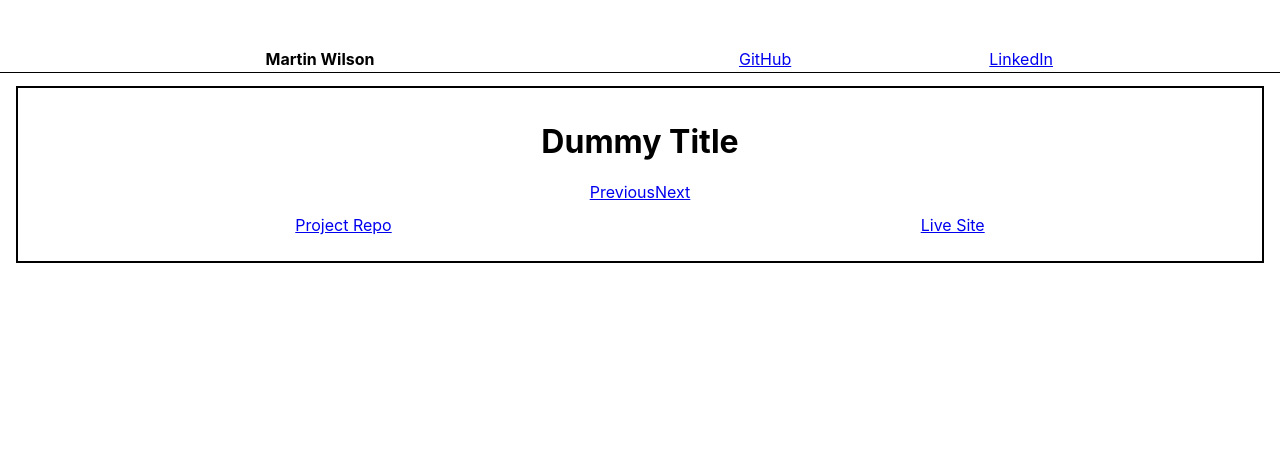
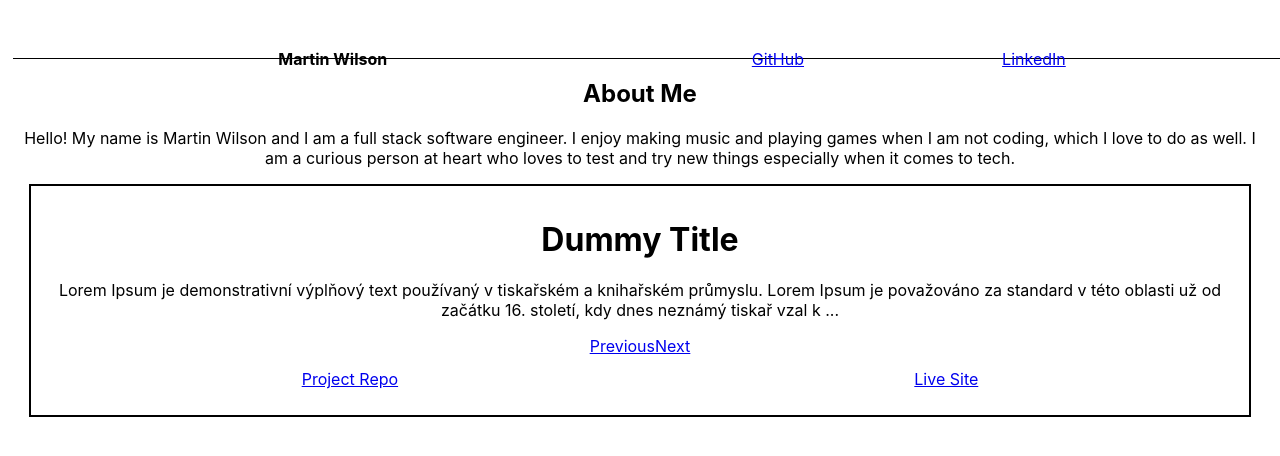
Before and after one commit to TelleDelly/Portfolio, a React (Create React App) app in the folder portfolio/: page / in a window 1280 px wide. Shown: the top 456 px of the page. Built offline with nearby package versions, Linux system fonts and the light colour scheme.

Commit message:
starting up again

```diff
--- a/portfolio/src/App.js
+++ b/portfolio/src/App.js
@@ -1,6 +1,7 @@
 import './App.css';
 import Header from './Components/Header/Header';
 import ProjectCard from './Components/ProjectCard/ProjectCard';
+import Bio from './Components/Bio/Bio';
 
 const ProjectData = [
   {
@@ -25,6 +26,7 @@ function App() {
   return (
     <div className="App">
       <Header></Header>
+      <Bio></Bio>
       <ProjectCard projectData={ProjectData[0]}></ProjectCard>
     </div>
   );
--- /dev/null
+++ b/portfolio/src/Components/Bio/Bio.css
@@ -0,0 +1,9 @@
+bio-container{
+    margin-right: 24px;
+    border: 1px solid black;
+    width: 100%;
+    height: 300px;
+}
+div{
+    margin: 0.4rem;
+}
--- /dev/null
+++ b/portfolio/src/Components/Bio/Bio.jsx
@@ -0,0 +1,17 @@
+import React from 'react'
+import './Bio.css'
+
+const Bio = () => {
+  return (
+    <div className='bio-container'>
+      <h2>About Me</h2>
+      <p>
+        Hello! My name is Martin Wilson and I am a full stack software engineer. I enjoy making music and
+        playing games when I am not coding, which I love to do as well. I am a curious person at heart who
+        loves to test and try new things especially when it comes to tech.
+      </p>
+    </div>
+  )
+}
+
+export default Bio
--- a/portfolio/src/Components/Header/Header.css
+++ b/portfolio/src/Components/Header/Header.css
@@ -1,10 +1,13 @@
 .header-container{
-
+    position: relative;
+    top: 0;
+    left: 0;
      display: grid;
      grid-template-columns: 50vw 40vw;
      width: 100vw;
-     height: 4rem;
+     height: 50px;
      padding: 1rem auto;
+     padding-bottom: px;
      margin: 0.5rem auto;
      border-bottom: 1px solid black;
 }
--- a/portfolio/src/Components/ProjectCard/ProjectCard.css
+++ b/portfolio/src/Components/ProjectCard/ProjectCard.css
@@ -1,6 +1,6 @@
 .project-card{
     border: 2px solid black;
-    margin: 0.8rem auto;
+    margin: 0.4rem auto;
     padding: 0.8rem;
     margin-left: 1rem;
     margin-right: 1rem;
--- a/portfolio/src/Components/ProjectCard/ProjectCard.jsx
+++ b/portfolio/src/Components/ProjectCard/ProjectCard.jsx
@@ -3,7 +3,7 @@ import React, {useState} from 'react'
 import { Carousel, CarouselItem,Button } from 'react-bootstrap'
 
 const ProjectCard = ({projectData}) => {
-    // const [stringMax, setStringMax] = useState(5);
+    const [stringMax, setStringMax] = useState(200);
     // const description = create
 
     // if(description.length > stringMax){
@@ -13,7 +13,10 @@ const ProjectCard = ({projectData}) => {
     return (
     <div className='project-card'>
         <h1>{projectData.title}</h1>
-        <p></p>
+        <p>{projectData.description.length > stringMax
+        ? projectData.description.slice(0,stringMax) + ' ...'
+        : projectData.description
+        }</p>
         <Carousel interval={3000}>
             {projectData.imgList  && projectData.imgList.map((image) => {
                 <CarouselItem>
```
